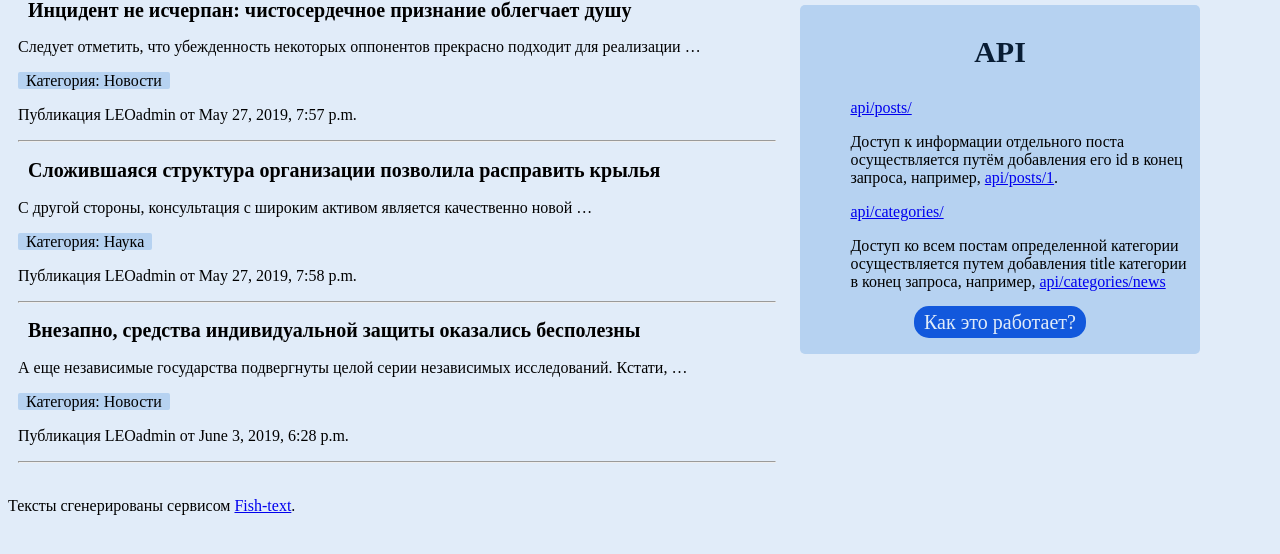
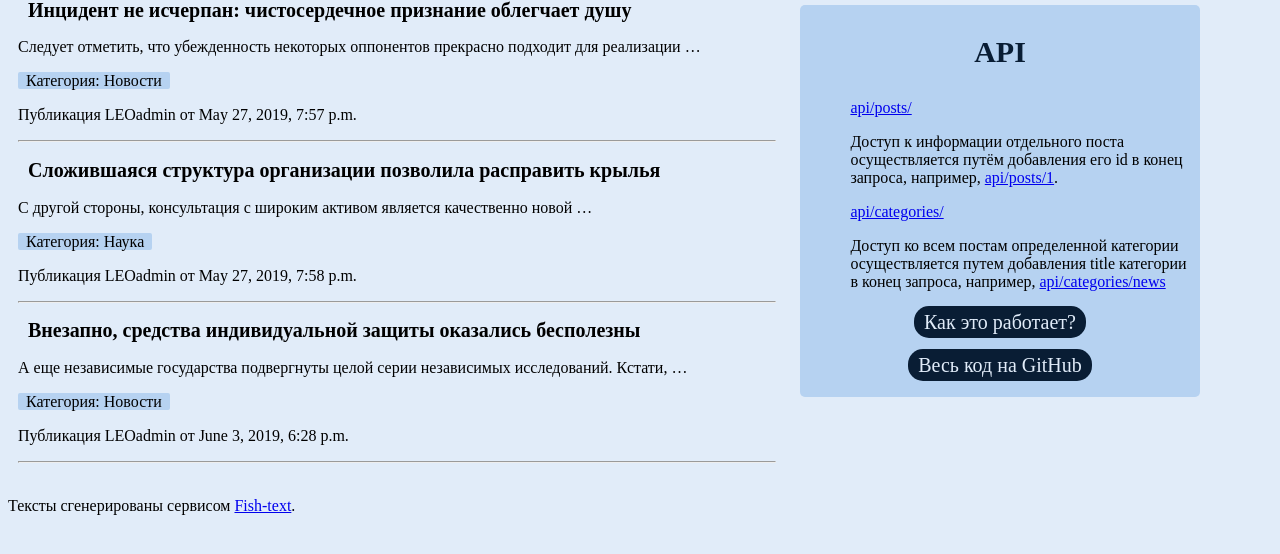
Before and after one commit to ENZ0g/blog, a Django app: page / in a window 1280 px wide. Shown: the part 93-647 px from the top of the page. Run offline with Django 3.2, Linux system fonts and the light colour scheme; data comes from the database, SQL or seed files in the repository.

Commit message:
templates upd

```diff
--- a/blog/settings.py
+++ b/blog/settings.py
@@ -11,7 +11,6 @@ https://docs.djangoproject.com/en/2.1/ref/settings/
 """
 
 import os
-import django_heroku
 
 
 # Build paths inside the project like this: os.path.join(BASE_DIR, ...)
@@ -126,4 +125,6 @@ STATIC_ROOT = 'staticfiles'
 STATICFILES_DIRS = (
     os.path.join(BASE_DIR, '../blog/static'))
 
+
+import django_heroku
 django_heroku.settings(locals())
--- a/posts/templates/posts/how.html
+++ b/posts/templates/posts/how.html
@@ -78,7 +78,7 @@
         <p>
             Следующий шаг - добавляю "столбец" <code>category</code> в таблицу
             <code>Post</code>. Вот этот кусочек кода (целиком код проекта можно посмотреть
-            на <a href="#">GitHub</a>):
+            на <a href="https://github.com/ENZ0g/blog" target="_blank">GitHub</a>):
         </p>
             <pre>
             <code>
@@ -225,7 +225,8 @@
              кода выше, то и сравнивать это нужно с <code>p.category.title</code>.
         </p>
         <p>
-            И снова документация в помощь. Есть способ заглядывать в ячейки одной таблицы
+            Снова ломаю голову как это сделать!? И снова документация в помощь.
+            Есть способ заглядывать в ячейки одной таблицы
             из другой. Делается это с помощью двух подчеркиваний <code>__</code>:
             <pre>
             <code>
--- a/posts/templates/posts/post_list.html
+++ b/posts/templates/posts/post_list.html
@@ -79,8 +79,13 @@ ul {
         осуществляется путем добавления title категории в конец запроса, например,
             <a href="/api/categories/news" target="_blank">api/categories/news</a></p></li>
     </ul>
-    <p class="how"><a href="/how" style="color: #E1ECF9; text-decoration:none; background-color: #1258DC; padding: 5px 10px 5px 10px;
+    <p class="how">
+        <a href="/how" style="color: #E1ECF9; text-decoration:none; background-color: #091D34; padding: 5px 10px 5px 10px;
     border-radius: 15px
 ">Как это работает?</a></p>
+    <p class="how">
+        <a href="https://github.com/ENZ0g/blog" target="_blank" style="color: #E1ECF9; text-decoration:none; background-color: #091D34; padding: 5px 10px 5px 10px;
+    border-radius: 15px
+">Весь код на GitHub</a></p>
 </div>
 <p>Тексты сгенерированы сервисом <a href="https://fish-text.ru" target="_blank">Fish-text</a>.</p>
```
